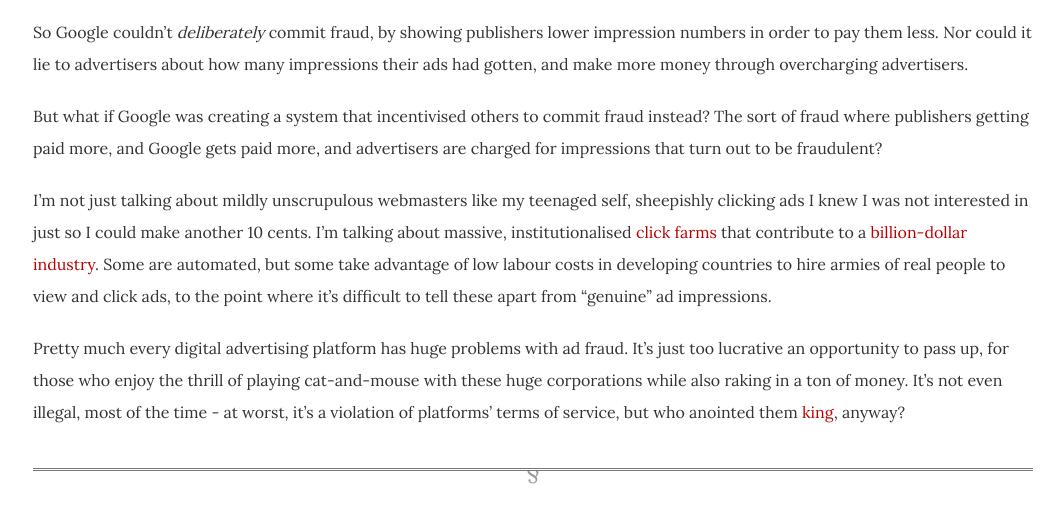
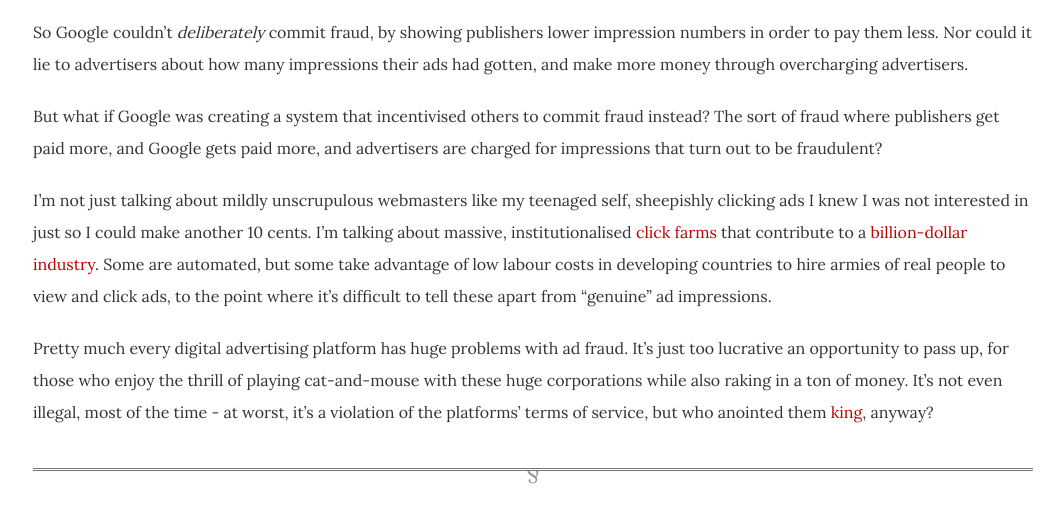
Before and after one commit to dellsystem/dellsystem.github.io, a Jekyll site: the page built from _posts/2019-2-13-fragments-44.md, in a window 1280 px wide and 900 px high, scrolled down 1627 px. Shown: the part 154-666 px from the top of the window, without its empty margins (107-1171 px from the left). Built offline with Jekyll 4.4.1, drawn with Linux system fonts in a browser that asks for light colours; some of the changed text lies outside the part shown.

Commit message:
Update fragments-44
Fix typos

```diff
--- a/_posts/2019-2-13-fragments-44.md
+++ b/_posts/2019-2-13-fragments-44.md
@@ -27,11 +27,11 @@ The first thing I confirmed was that AdSense did pay out publishers fairly, at l
 
 So Google couldn't _deliberately_ commit fraud, by showing publishers lower impression numbers in order to pay them less. Nor could it lie to advertisers about how many impressions their ads had gotten, and make more money through overcharging advertisers.
 
-But what if Google was creating a system that incentivised others to commit fraud instead? The sort of fraud where publishers getting paid more, and Google gets paid more, and advertisers are charged for impressions that turn out to be fraudulent?
+But what if Google was creating a system that incentivised others to commit fraud instead? The sort of fraud where publishers get paid more, and Google gets paid more, and advertisers are charged for impressions that turn out to be fraudulent?
 
 I'm not just talking about mildly unscrupulous webmasters like my teenaged self, sheepishly clicking ads I knew I was not interested in just so I could make another 10 cents. I'm talking about massive, institutionalised [click farms](https://motherboard.vice.com/en_us/article/43yqdd/look-at-this-massive-click-fraud-farm-that-was-just-busted-in-thailand) that contribute to a [billion-dollar industry](https://www.adweek.com/digital/what-is-ad-fraud-and-how-does-it-happen/). Some are automated, but some take advantage of low labour costs in developing countries to hire armies of real people to view and click ads, to the point where it's difficult to tell these apart from "genuine" ad impressions.
 
-Pretty much every digital advertising platform has huge problems with ad fraud. It's just too lucrative an opportunity to pass up, for those who enjoy the thrill of playing cat-and-mouse with these huge corporations while also raking in a ton of money. It's not even illegal, most of the time - at worst, it's a violation of platforms' terms of service, but who anointed them [king](/posts/fragments-30), anyway?
+Pretty much every digital advertising platform has huge problems with ad fraud. It's just too lucrative an opportunity to pass up, for those who enjoy the thrill of playing cat-and-mouse with these huge corporations while also raking in a ton of money. It's not even illegal, most of the time - at worst, it's a violation of the platforms' terms of service, but who anointed them [king](/posts/fragments-30), anyway?
 
 ***
 
```
Also changed, not shown: other parts of _posts/2019-2-13-fragments-44.md (+1 -1 lines).
